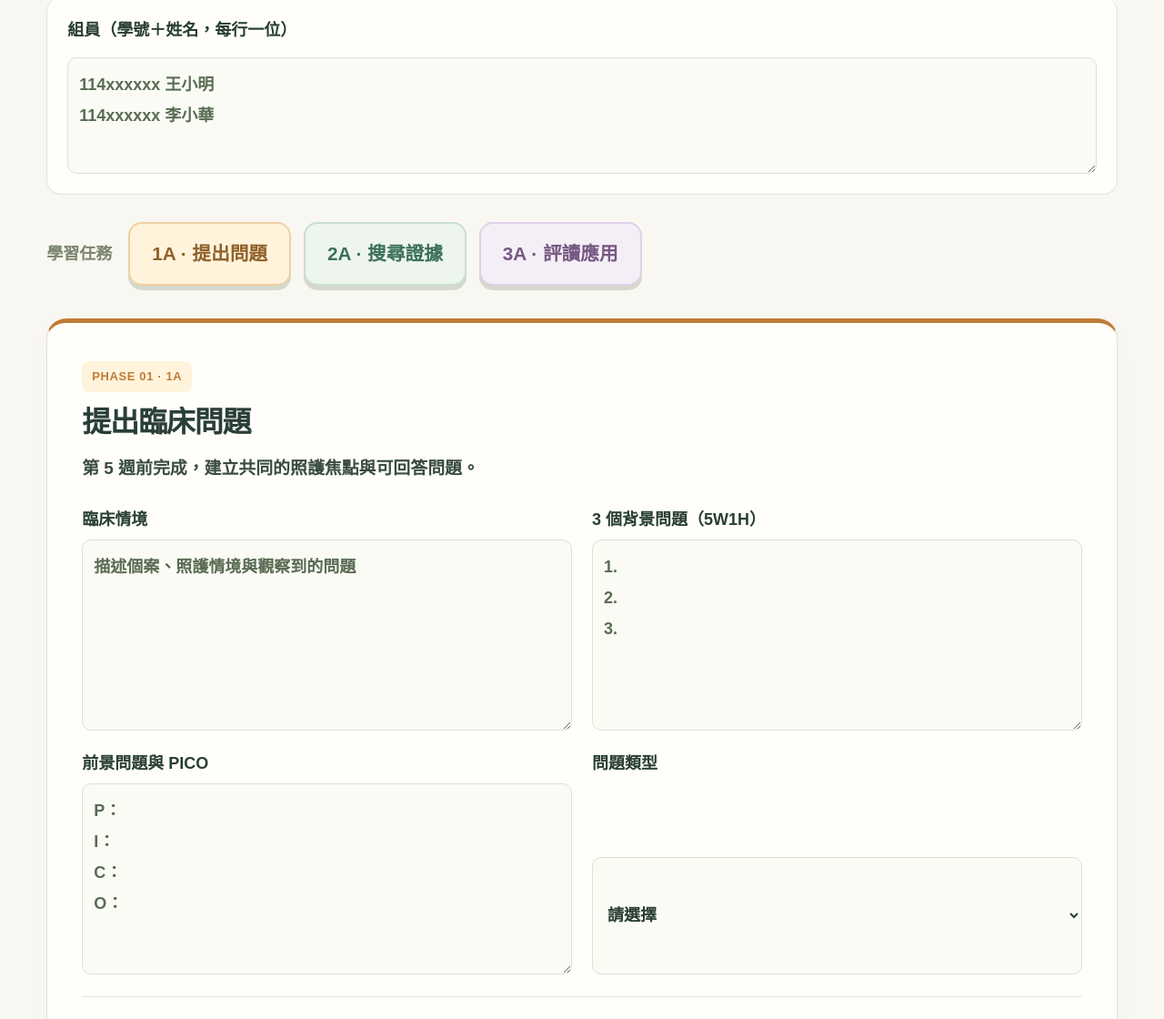
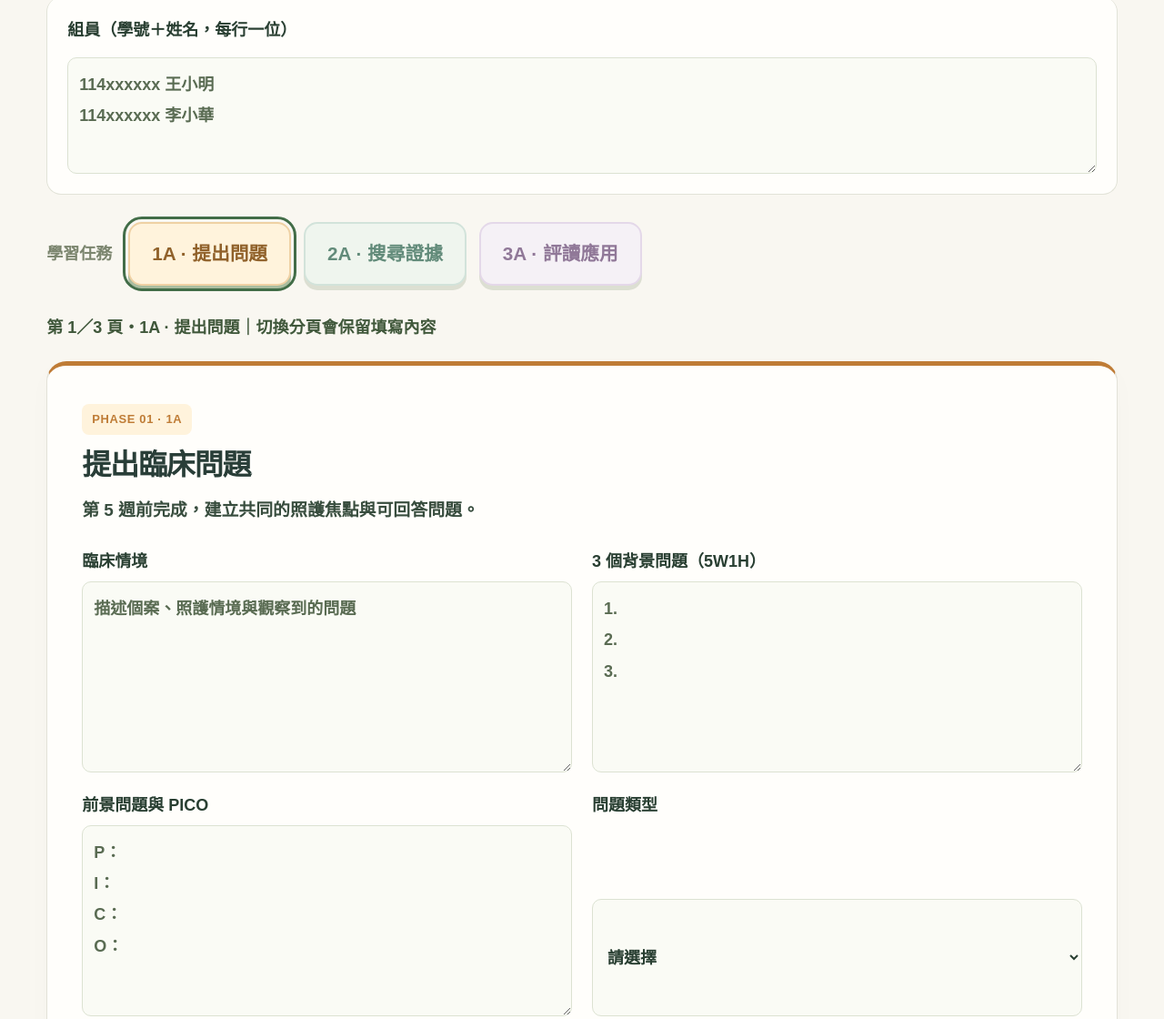
Before and after one commit to bonieWY99/Wenyichao, a plain HTML site: page index.html in a window 1280 px wide. Shown: the part 4044-5164 px from the top of the page at 91% size. Drawn offline with Linux system fonts and the light colour scheme.

Commit message:
Split 1A–3A workspace into accessible stage tabs

```diff
--- a/learning-options.css
+++ b/learning-options.css
@@ -1,4 +1,13 @@
 .book-mark{background:#2e6759!important;border-radius:13px;box-shadow:0 4px 0 #d5e2d8}.book-mark svg{width:34px;height:34px}
+.workspace-jump a[aria-selected=true]{outline:3px solid #426d48;outline-offset:3px;box-shadow:0 6px 0 #aabda0}
+.workspace-jump a[aria-selected=false]{opacity:.8}
+.task-page-progress{font-size:1rem;color:#40583b;margin:12px 0 20px;line-height:1.8}
+.phase-page-nav{display:flex;justify-content:space-between;flex-wrap:wrap;gap:16px;margin-top:28px;padding-top:22px;border-top:1px solid #dce2d1}
+.phase-page-nav button{font:inherit;cursor:pointer;padding:14px 22px;border:2px solid #8da682;background:#eef5e5;color:#314f2f;border-radius:12px;box-shadow:0 4px 0 #d6dfcc}
+.phase-page-nav button:hover{background:#dfecd4}.phase-page-nav button:only-child{margin-left:auto}
+[data-theme=dark] .phase-page-nav button{background:#3b513a;color:#f3e3c6;border-color:#9db78b}
+[data-theme=dark] .workspace-jump a[aria-selected=true]{outline-color:#e6c794;box-shadow:0 6px 0 #0c1a12!important}
+@media(max-width:760px){.phase-page-nav button{flex:1;padding:13px 12px;font-size:1rem}.task-page-progress{font-size:.9rem}}
 .workspace .check-row input[type=checkbox]{width:1.65rem;height:1.65rem;min-width:1.65rem;min-height:1.65rem;flex-shrink:0;margin:0;cursor:pointer;accent-color:#286e50}
 .workspace .check-row label:has(input[type=checkbox]){display:inline-flex;align-items:center;gap:12px;padding:12px 16px;min-height:54px;font-size:1.05rem;border:2px solid #b2c8a6;border-radius:12px;background:#fffef9;cursor:pointer;line-height:1.6}
 .workspace .check-row label:has(input:checked){background:#dfeeda;border-color:#4f8050}
--- a/student-design.js
+++ b/student-design.js
@@ -1,12 +1,39 @@
 (() => {
   const cards=[...document.querySelectorAll('.task-grid > .phase-card')];
   if(!cards.length)return;
-  const jump=document.createElement('nav');jump.className='workspace-jump';jump.setAttribute('aria-label','小組任務快速導覽');
+  const jump=document.createElement('nav');jump.className='workspace-jump';jump.setAttribute('aria-label','1A 至 3A 學習任務分頁');jump.setAttribute('role','tablist');
   jump.innerHTML='<span>學習任務</span>';
   const names=['1A · 提出問題','2A · 搜尋證據','3A · 評讀應用'];
+  const tabs=[];
+  const progress=document.createElement('p');progress.className='task-page-progress';progress.setAttribute('role','status');progress.setAttribute('aria-live','polite');
+  const choose=(index,{historyMode=null,focus=false,scroll=false}={})=>{
+    cards.forEach((card,i)=>{card.hidden=i!==index;tabs[i].setAttribute('aria-selected',String(i===index));tabs[i].tabIndex=i===index?0:-1;});
+    progress.textContent=`第 ${index+1}／3 頁・${names[index]}｜切換分頁會保留填寫內容`;
+    if(historyMode)history[historyMode](null,'',`#task-${index+1}a`);
+    if(focus)tabs[index].focus();
+    if(scroll)cards[index].scrollIntoView({behavior:matchMedia('(prefers-reduced-motion: reduce)').matches?'auto':'smooth',block:'start'});
+  };
   cards.forEach((card,i)=>{
     card.id=`task-${i+1}a`;
-    const a=document.createElement('a');a.href=`#${card.id}`;a.textContent=names[i];jump.append(a);
+    card.setAttribute('role','tabpanel');card.setAttribute('aria-labelledby',`tab-${i+1}a`);
+    const a=document.createElement('a');a.href=`#${card.id}`;a.id=`tab-${i+1}a`;a.textContent=names[i];a.setAttribute('role','tab');a.setAttribute('aria-controls',card.id);
+    a.addEventListener('click',event=>{event.preventDefault();choose(i,{historyMode:'pushState',scroll:true});});
+    a.addEventListener('keydown',event=>{
+      const keys=['ArrowRight','ArrowLeft','Home','End'];if(!keys.includes(event.key))return;
+      event.preventDefault();const next=event.key==='Home'?0:event.key==='End'?cards.length-1:(i+(event.key==='ArrowRight'?1:cards.length-1))%cards.length;
+      choose(next,{historyMode:'pushState',focus:true});
+    });
+    tabs.push(a);jump.append(a);
+    const pageNav=document.createElement('nav');pageNav.className='phase-page-nav';pageNav.setAttribute('aria-label',`${i+1}A 前後分頁`);
+    if(i>0){const previous=document.createElement('button');previous.type='button';previous.textContent=`← 上一頁：${i}A`;previous.addEventListener('click',()=>choose(i-1,{historyMode:'pushState',focus:true,scroll:true}));pageNav.append(previous);}
+    if(i<cards.length-1){const next=document.createElement('button');next.type='button';next.textContent=`下一頁：${i+2}A →`;next.addEventListener('click',()=>choose(i+1,{historyMode:'pushState',focus:true,scroll:true}));pageNav.append(next);}
+    card.append(pageNav);
   });
   document.querySelector('.team-card').after(jump);
+  jump.after(progress);
+  const boolean=document.querySelector('.boolean-tracker');
+  if(boolean)cards[1].insertBefore(boolean,cards[1].querySelector('.phase-export-actions'));
+  const fromHash=()=>{const match=location.hash.match(/^#task-([123])a$/);if(match)choose(Number(match[1])-1);};
+  choose(location.hash.match(/^#task-([123])a$/)?Number(location.hash.match(/^#task-([123])a$/)[1])-1:0);
+  window.addEventListener('hashchange',fromHash);window.addEventListener('popstate',fromHash);
 })();
```
